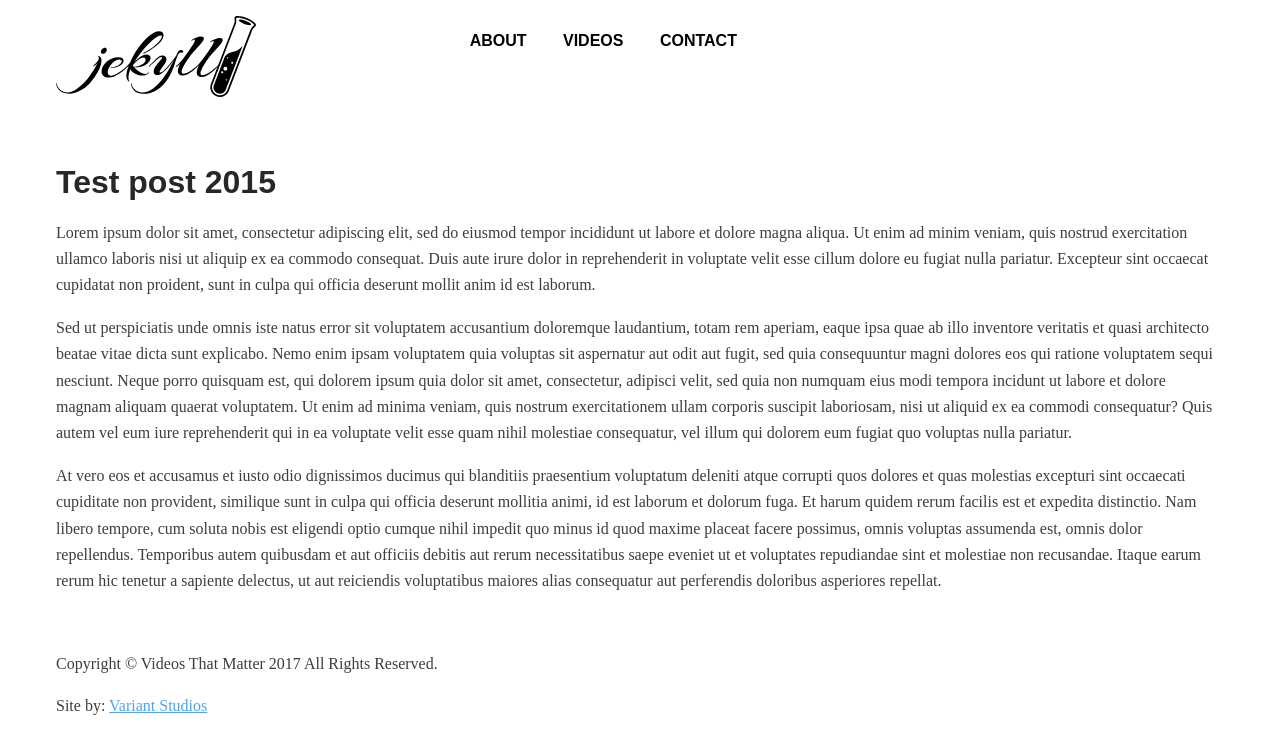
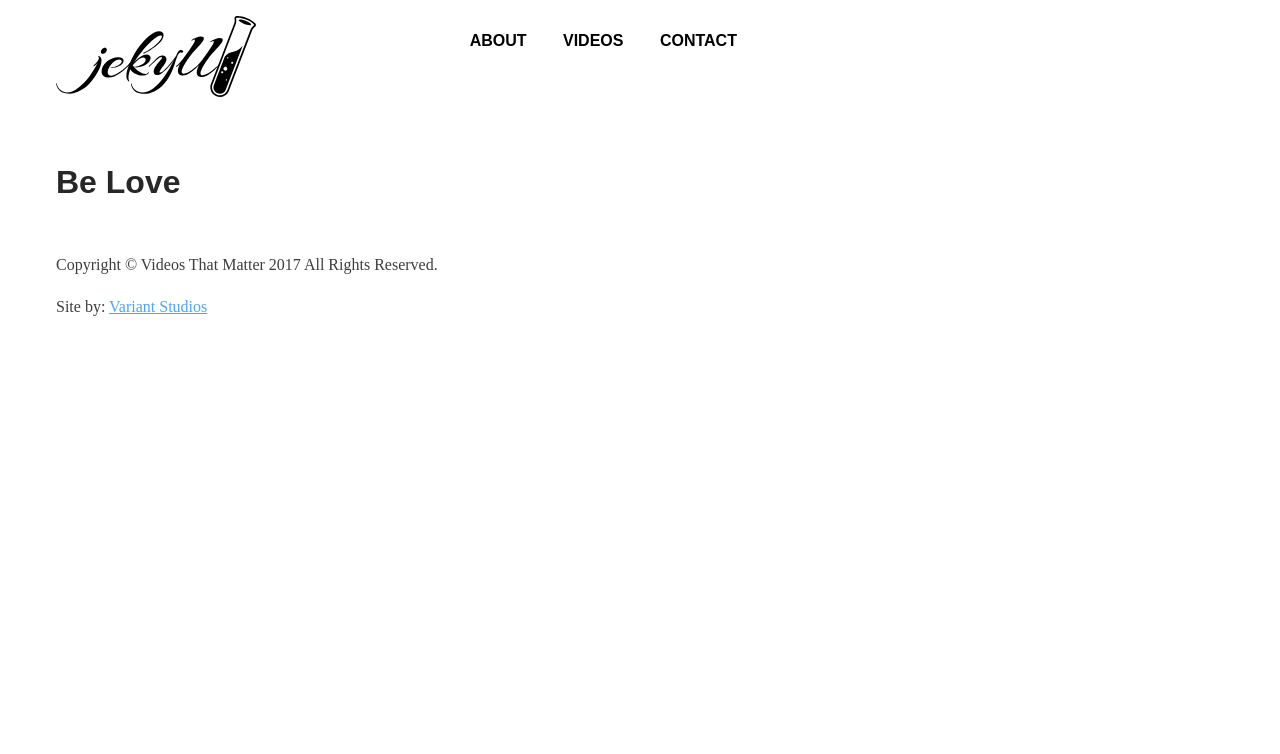
Before and after one commit to michaeldmcqueen/vtm, a Jekyll site: the page built from _videos/2015-07-20-test-post-2015.md, in a window 1280 px wide. Shown: the top 754 px of the page. Built offline with Jekyll 4.4.1, drawn with Linux system fonts in a browser that asks for light colours; nearby versions of some CDN libraries.

Commit message:
Updated '_videos/2015-07-20-test-post-2015.md' via CloudCannon

```diff
--- a/_videos/2015-07-20-test-post-2015.md
+++ b/_videos/2015-07-20-test-post-2015.md
@@ -1,11 +1,5 @@
 ---
-title: Test post 2015
-image_path: /assets/images/blog/blog4.jpg
-description: 'Ut enim ad minim veniam, quis nostrud exercitation ullamco laboris nisi ut aliquip ex ea commodo consequat.'
+title: Be Love
+image_path: /assets/images/videos/BeLove.jpg
+description:
 ---
-
-Lorem ipsum dolor sit amet, consectetur adipiscing elit, sed do eiusmod tempor incididunt ut labore et dolore magna aliqua. Ut enim ad minim veniam, quis nostrud exercitation ullamco laboris nisi ut aliquip ex ea commodo consequat. Duis aute irure dolor in reprehenderit in voluptate velit esse cillum dolore eu fugiat nulla pariatur. Excepteur sint occaecat cupidatat non proident, sunt in culpa qui officia deserunt mollit anim id est laborum.
-
-Sed ut perspiciatis unde omnis iste natus error sit voluptatem accusantium doloremque laudantium, totam rem aperiam, eaque ipsa quae ab illo inventore veritatis et quasi architecto beatae vitae dicta sunt explicabo. Nemo enim ipsam voluptatem quia voluptas sit aspernatur aut odit aut fugit, sed quia consequuntur magni dolores eos qui ratione voluptatem sequi nesciunt. Neque porro quisquam est, qui dolorem ipsum quia dolor sit amet, consectetur, adipisci velit, sed quia non numquam eius modi tempora incidunt ut labore et dolore magnam aliquam quaerat voluptatem. Ut enim ad minima veniam, quis nostrum exercitationem ullam corporis suscipit laboriosam, nisi ut aliquid ex ea commodi consequatur? Quis autem vel eum iure reprehenderit qui in ea voluptate velit esse quam nihil molestiae consequatur, vel illum qui dolorem eum fugiat quo voluptas nulla pariatur.
-
-At vero eos et accusamus et iusto odio dignissimos ducimus qui blanditiis praesentium voluptatum deleniti atque corrupti quos dolores et quas molestias excepturi sint occaecati cupiditate non provident, similique sunt in culpa qui officia deserunt mollitia animi, id est laborum et dolorum fuga. Et harum quidem rerum facilis est et expedita distinctio. Nam libero tempore, cum soluta nobis est eligendi optio cumque nihil impedit quo minus id quod maxime placeat facere possimus, omnis voluptas assumenda est, omnis dolor repellendus. Temporibus autem quibusdam et aut officiis debitis aut rerum necessitatibus saepe eveniet ut et voluptates repudiandae sint et molestiae non recusandae. Itaque earum rerum hic tenetur a sapiente delectus, ut aut reiciendis voluptatibus maiores alias consequatur aut perferendis doloribus asperiores repellat.
```
